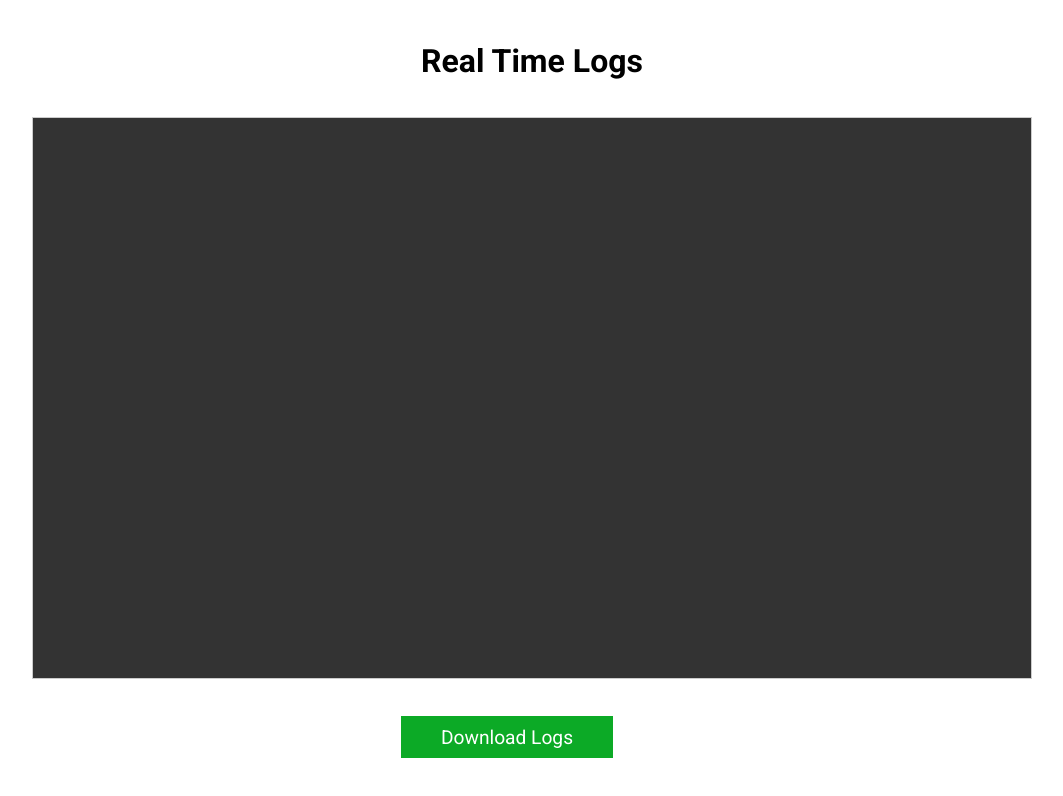
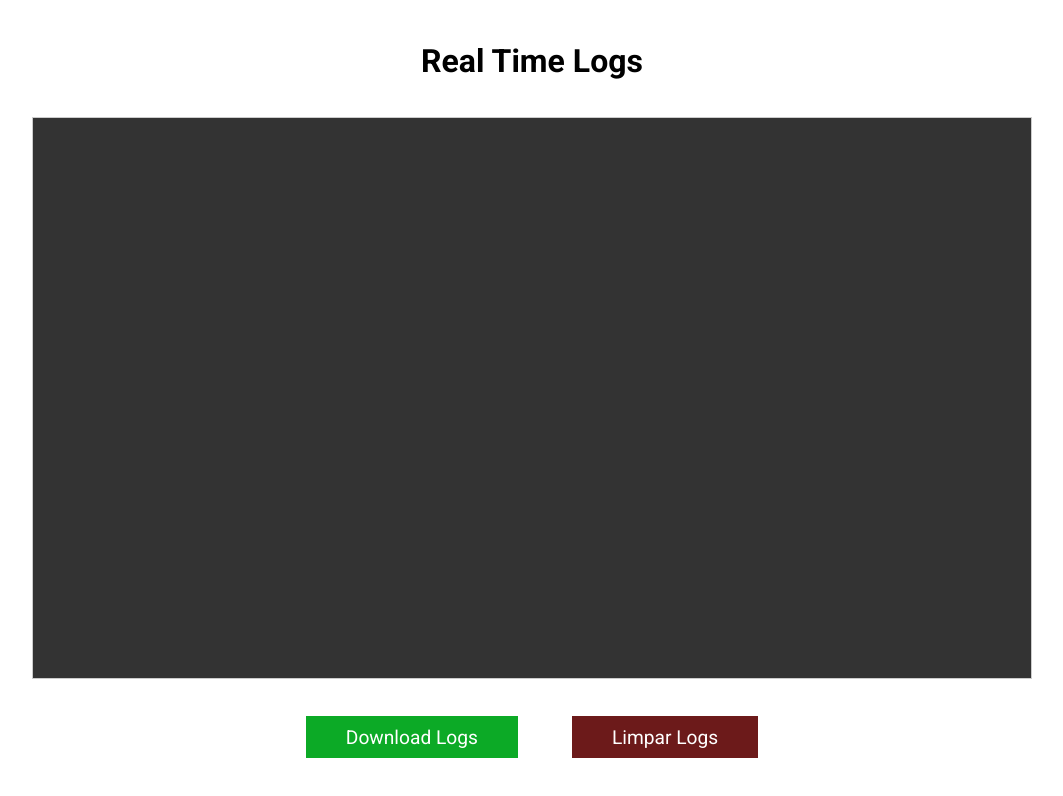
Before and after one commit to ThiagoNelsi/LogClient, a website: page public/index.html in a window 1280 px wide. Shown: the whole page, without its empty margins (108-1171 px from the left). Drawn offline with nearby package versions, Linux system fonts and the light colour scheme; no server answers.

Commit message:
Add clear logs feature

```diff
--- a/public/index.html
+++ b/public/index.html
@@ -16,6 +16,7 @@
     <pre id="logs"></pre>
     <div class="buttons">
       <button id="btn-downloadLogs" onclick="download()">Download Logs</button>
+      <button id="btn-clearLogs" onclick="clearLogs()">Limpar Logs</button>
     </div>
   </div>
   <script>
@@ -44,6 +45,10 @@
       a.click();
     }
 
+    function clearLogs() {
+      logsBox.innerHTML = '';
+    }
+
   </script>
 
 </body>
--- a/public/styles.css
+++ b/public/styles.css
@@ -41,3 +41,8 @@
   color: #FFF;
   margin-right: 50px;
 }
+
+#btn-clearLogs {
+  background-color: rgb(108 26 26);
+  color: #FFF;
+}
```
